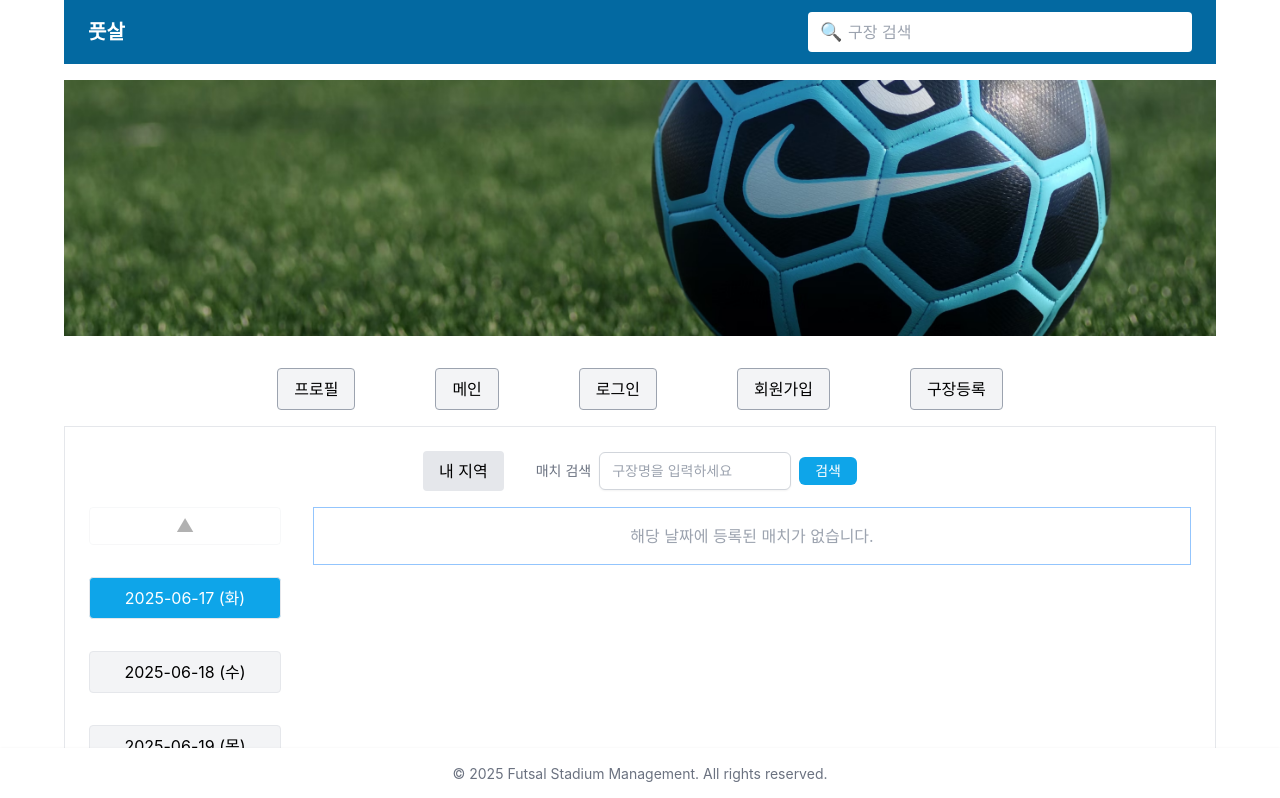
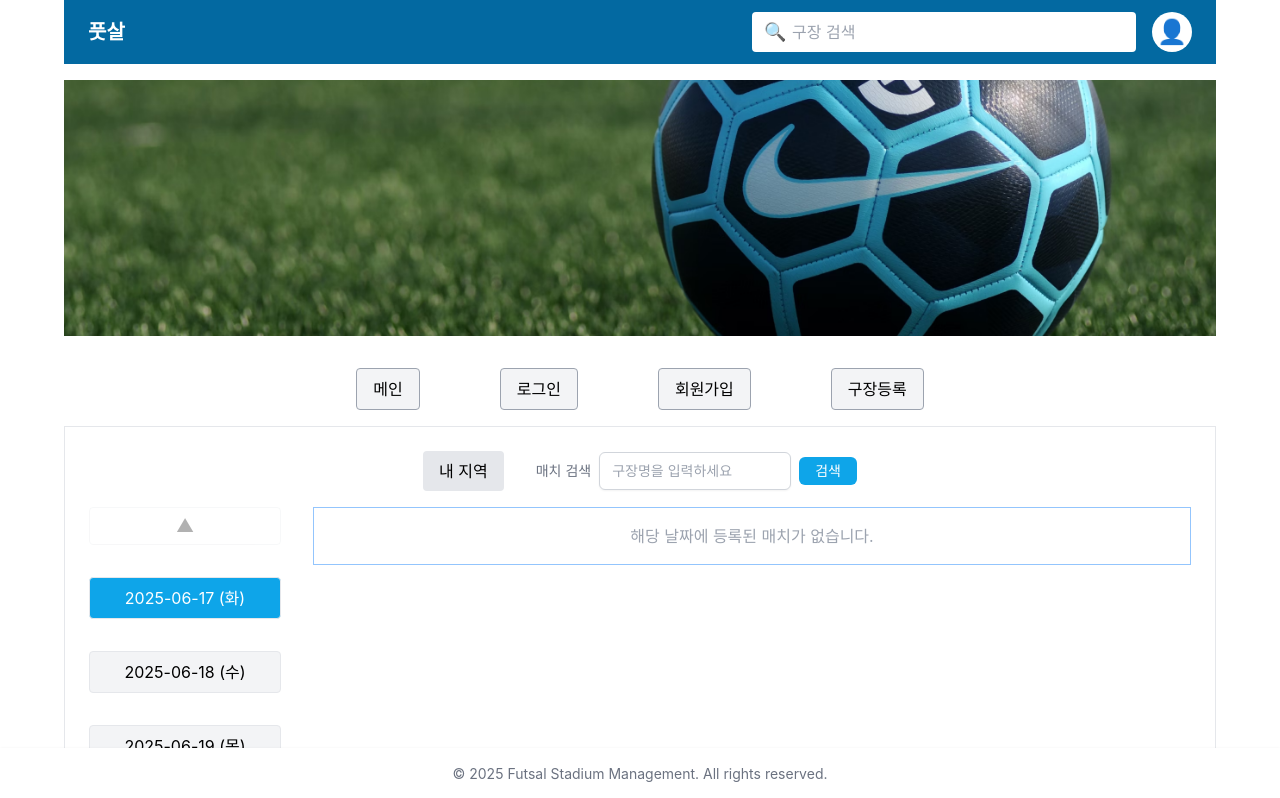
Before and after one commit to jyan-Kim/plab, a React (Create React App) app: page / in a window 1280 px wide. Shown: the top 798 px of the page. Built offline with nearby package versions, Linux system fonts and the light colour scheme.

Commit message:
프로필 위치수정

```diff
--- a/src/component/Header.js
+++ b/src/component/Header.js
@@ -58,8 +58,9 @@ const Header = () => {
       >
         풋살
       </h1>
+      <div className="flex items-center ml-auto">
         {/*구장 검색 input*/}
-      <div className="relative w-96">
+        <div className="relative w-96 mr-4">
           <span className="absolute left-3 top-1/2 -translate-y-1/2 text-gray-400 text-lg">
             🔍
           </span>
@@ -98,6 +99,15 @@ const Header = () => {
             </ul>
           )}
         </div>
+        {/* 프로필 이모지 버튼 */}
+        <button
+          className="text-2xl bg-white rounded-full w-10 h-10 flex items-center justify-center hover:bg-sky-100 transition"
+          onClick={() => navigate("/profile")}
+          title="프로필"
+        >
+          👤
+        </button>
+      </div>
     </header>
   );
 };
--- a/src/component/navbar.js
+++ b/src/component/navbar.js
@@ -14,11 +14,6 @@ const NavBar = () => {
 
   return (
       <nav className="flex items-center justify-center gap-20 text-black p-4 mt-4">
-        <button
-          onClick={() => navigate('/profile')}
-          className="border border-gray-400 rounded px-4 py-2 bg-gray-100 hover:bg-gray-200">
-          프로필
-        </button>
         <button
           onClick={() => navigate('/')}
           className="border border-gray-400 rounded px-4 py-2 bg-gray-100 hover:bg-gray-200"
```
Lines whose indentation alone changed are shown as unchanged.
